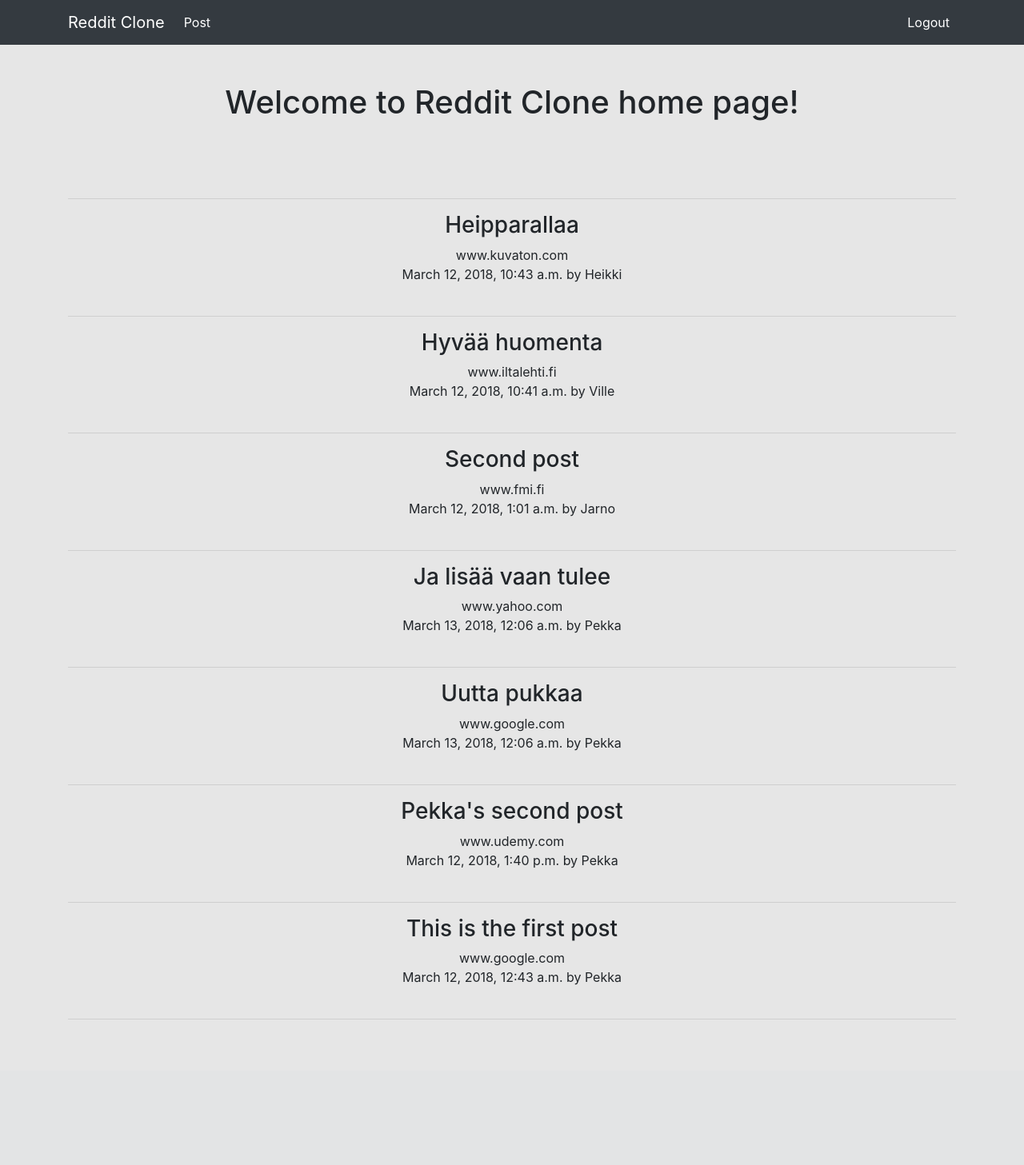
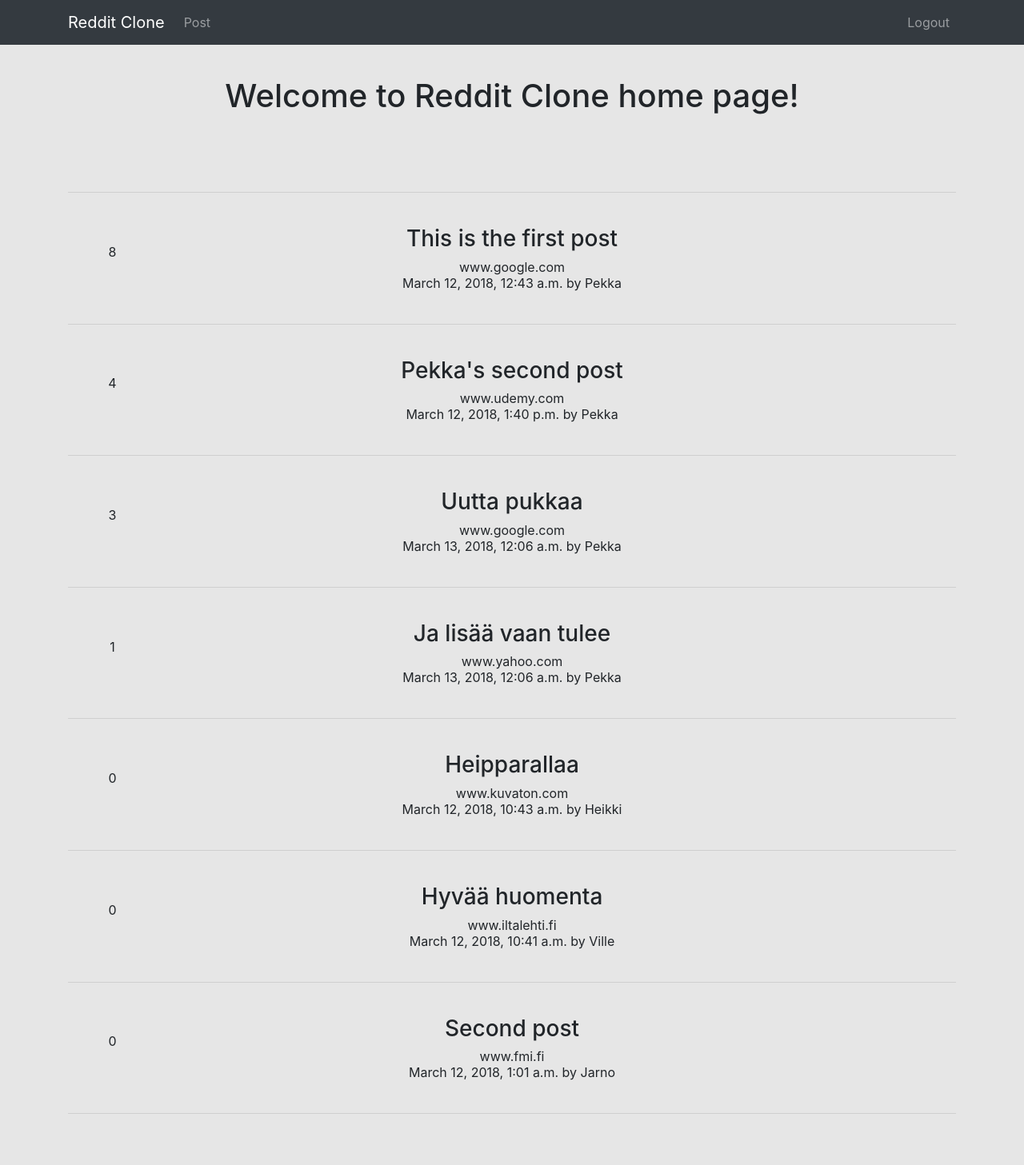
Before and after one commit to AtteYM/Django-website, a Django app: page / in a window 1280 px wide. Shown: the whole page at 80% size. Before the commit the page ends 1275 px from the top, so only its background shows below. Run offline with Django 3.2, Linux system fonts and the light colour scheme; a user stored in the database is signed in; data comes from the database, SQL or seed files in the repository; both versions use the stored data as it was after the commit; some libraries are stand-ins or nearby versions.

Commit message:
Voting build
Build voting with Iconic-icons and counter that shows vote number for post. Used POST and redirecting to views for making changes to database.

```diff
--- a/djangoreddit/accounts/templates/accounts/login.html
+++ b/djangoreddit/accounts/templates/accounts/login.html
@@ -31,7 +31,7 @@
     <input type="password" name="password" />
     <br />
     <br />
-    <input type="submit" value="Login" />
+    <input class="btn btn-secondary btn-sm" type="submit" value="Login" />
   <form/>
 
 </div>
--- a/djangoreddit/accounts/templates/accounts/signup.html
+++ b/djangoreddit/accounts/templates/accounts/signup.html
@@ -31,7 +31,7 @@
     <input type="password" name="password2" />
     <br />
     <br />
-    <input type="submit" value="Sign up!" />
+    <input class="btn btn-secondary btn-sm" type="submit" value="Sign up!" />
   <form/>
 
 </div>
--- a/djangoreddit/posts/templates/posts/create.html
+++ b/djangoreddit/posts/templates/posts/create.html
@@ -31,7 +31,7 @@
     <input type="text" name="url" />
     <br />
     <br />
-    <input type="submit" value="Create Post" />
+    <input class="btn btn-secondary btn-sm" type="submit" value="Create Post" />
   <form/>
 
 </div>
--- a/djangoreddit/posts/templates/posts/home.html
+++ b/djangoreddit/posts/templates/posts/home.html
@@ -12,22 +12,45 @@
   {% if user.is_authenticated %}
   <hr />
   {% for post in posts.all %}
-  <h3>{{ post.title }}</h3>
-  {{ post.url }}
   <br/>
-  {{ post.pub_date }} by {{ post.author.username }}
-  <br/>
+  <table style="width:100%">
+    <tr>
+      <td class="text-center" style="width:10%">
+        <a href="#" onclick="document.getElementById('upvote{{ post.id }}').submit()">
+          <span class="oi oi-caret-top" title="caret-top" aria-hidden="true" style="color:black"></span></a><br/>
+        {{ post.votes_total }}<br/>
+        <a href="#" onclick="document.getElementById('downvote{{ post.id }}').submit()">
+          <span class="oi oi-caret-bottom" title="caret-bottom" aria-hidden="true" style="color:black"></span></a>
+        <form id="upvote{{ post.id }}" method="POST" action="{% url 'posts:upvote' post.id %}">
+          {% csrf_token %}
+          <input type="hidden">
+        </form>
+        <form id="downvote{{ post.id }}" method="POST" action="{% url 'posts:downvote' post.id %}">
+          {% csrf_token %}
+          <input type="hidden">
+        </form><br/>
+
+      </td>
+      <td style="text-align:center">
+      <h3>{{ post.title }}</h3>
+      {{ post.url }}
+      <br/>
+      {{ post.pub_date }} by {{ post.author.username }}
+
+
+      </td>
+      <td style="width:10%"></td>
+    </tr>
+  </table>
   <br/>
   <hr />
   {% endfor %}
+
   {% else %}
   <hr />
   <h3>You need to be logged in to read posts</h3>
-  Sign up or login see all of the posts
-  <br/>
-  <a href="accounts/login">Login</a>
-  or
   <a href="accounts/signup">Sign up</a>
+  or <a href="accounts/login">Login</a> to see all of the posts
   <br/>
   <br/>
   <hr />
--- a/djangoreddit/posts/urls.py
+++ b/djangoreddit/posts/urls.py
@@ -5,4 +5,6 @@ app_name = 'posts'
 
 urlpatterns = [
     url(r'create/', views.create, name='create'),
+    url(r'(?P<pk>[0-9]+)/upvote', views.upvote, name='upvote'),
+    url(r'(?P<pk>[0-9]+)/downvote', views.downvote, name='downvote'),
 ]
--- a/djangoreddit/posts/views.py
+++ b/djangoreddit/posts/views.py
@@ -2,6 +2,7 @@ from django.shortcuts import render, redirect
 from django.contrib.auth.decorators import login_required
 from django.utils import timezone
 from .models import Post
+from django.http import HttpResponse
 
 # Create your views here.
 @login_required
@@ -14,7 +15,7 @@ def create(request):
             post.pub_date = timezone.datetime.now()
             post.author = request.user
             post.save()
-            return redirect( 'home')
+            return redirect('home')
         else:
             return render(request, 'posts/create.html', {'error': 'ERROR: include both title and url to create a post!'})
 
@@ -22,5 +23,28 @@ def create(request):
         return render(request, 'posts/create.html')
 
 def home(request):
-    posts = Post.objects.order_by('votes_total', '-pub_date')
+    posts = Post.objects.order_by('-votes_total', '-pub_date')
     return render(request, 'posts/home.html', {'posts':posts})
+
+def upvote(request, pk):
+    if request.method == 'POST':
+        post = Post.objects.get(pk=pk)
+        post.votes_total += 1
+        post.save()
+        return redirect( 'home')
+    else:
+        return redirect( 'home')
+
+def downvote(request, pk):
+        if request.method == 'POST':
+            post = Post.objects.get(pk=pk)
+            post.votes_total -= 1
+            post.save()
+            return redirect('home')
+        else:
+            return redirect('home')
+
+#def downvote(request, pk):
+#    posts = Post.objects.get(pk=pk)
+#    posts.votes_total -= 1
+#    return redirect( 'home')
--- a/djangoreddit/templates/base.html
+++ b/djangoreddit/templates/base.html
@@ -6,6 +6,8 @@
 
     <!-- Bootstrap CSS  -->
     <link rel="stylesheet" href="https://maxcdn.bootstrapcdn.com/bootstrap/4.0.0/css/bootstrap.min.css" integrity="sha384-Gn5384xqQ1aoWXA+058RXPxPg6fy4IWvTNh0E263XmFcJlSAwiGgFAW/dAiS6JXm" crossorigin="anonymous">
+    <!-- open-iconic-bootstrap (icon set for bootstrap) -->
+    <link rel="stylesheet" href="https://cdnjs.cloudflare.com/ajax/libs/open-iconic/1.1.1/font/css/open-iconic-bootstrap.min.css" integrity="sha256-BJ/G+e+y7bQdrYkS2RBTyNfBHpA9IuGaPmf9htub5MQ=" crossorigin="anonymous" />
     <style>
       body{
         background-color: #e6e6e6;
@@ -14,7 +16,7 @@
     <title>Reddit Clone</title>
   </head>
   <body>
-    <nav class="navbar navbar-expand-lg navbar-dark bg-dark">
+    <nav class="navbar navbar-expand-lg navbar-dark bg-dark fixed-top">
       <div class="container">
         <a class="navbar-brand" href="{% url 'home' %}">Reddit Clone</a>
         <button class="navbar-toggler" type="button" data-toggle="collapse" data-target="#navbarNav" aria-controls="navbarNav" aria-expanded="false" aria-label="Toggle navigation">
@@ -22,13 +24,13 @@
         </button>
         <div class="collapse navbar-collapse" id="navbarNav">
           <ul class="navbar-nav mr-auto">
-            <li class="nav-item active">
+            <li class="nav-item">
               <a class="nav-link" href="{% url 'posts:create' %}">Post</a>
             </li>
           </ul>
           {% if user.is_authenticated %}
           <ul class="navbar-nav">
-            <li class="nav-item active">
+            <li class="nav-item">
               <a class="nav-link" href="#" onclick="document.getElementById('logout').submit()">Logout</a>
             </li>
             <form id="logout" method="POST" action="{% url 'accounts:logout' %}">
@@ -38,7 +40,7 @@
           </ul>
           {% else %}
           <ul class="navbar-nav">
-            <li class="nav-item active">
+            <li class="nav-item">
               <a class="nav-link" href="{% url 'accounts:signup' %}">Sign Up</a>
             </li>
             <li class="nav-item active">
@@ -52,10 +54,13 @@
 
     </br>
     </br>
+    </br>
+    </br>
     {% block content %}
     {% endblock %}
     </br>
     </br>
+
 
 <!-- Optional JavaScript -->
 <!-- jQuery first, then Popper.js, then Bootstrap JS -->
```
Also changed, not shown: djangoreddit/db.sqlite3, 2 other files.
